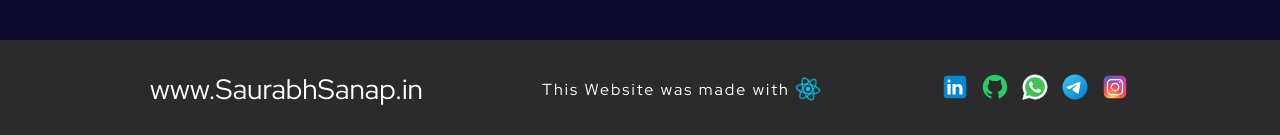
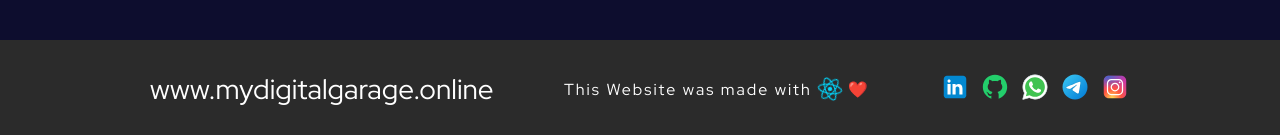
Before and after one commit to Sonooo/saurabhs-portfolio, a React (Create React App) app: page / in a window 1280 px wide. Shown: the part 2613-2748 px from the top of the page. Built offline with nearby package versions, Linux system fonts and the light colour scheme.

Commit message:
footer changed

```diff
--- a/src/components/Footer/Footer.tsx
+++ b/src/components/Footer/Footer.tsx
@@ -10,47 +10,47 @@ import instagramIcon from '../../assets/instagram.svg'
 export function Footer() {
   return (
     <Container className="footer">
-      <a href="https://SaurabhSanap.in" className="logo">
-        <span>www.Saurabh</span>
-        <span>Sanap.in</span>
+      <a href="https://mydigitalgarage.online" className="logo">
+        <span>www.mydigitalgarage</span>
+        <span>.online</span>
       </a>
       <div>
         <p>
           This Website was made with <img src={reactIcon} alt="React" />
-          {/* <span>❤️</span> */}
+          <span>❤️</span>
         </p>
       </div>
       <div className="social-media">
         <a
-          href="https://www.linkedin.com/in/codeSaurabh"
+          href="https://www.linkedin.com/in/saurabh-sanap-159871179/"
           target="_blank"
           rel="noreferrer"
         >
           <img src={linkedin} alt="Linkedin" />
         </a>
         <a
-          href="https://github.com/CodeSaurabh/"
+          href="https://github.com/Sonooo/"
           target="_blank"
           rel="noreferrer"
         >
           <img src={githubIcon} alt="GitHub" />
         </a>
         <a
-          href="https://api.whatsapp.com/send/?phone=%2B919630576848&text=Hello+Saurabh"
+          href="https://api.whatsapp.com/send/?phone=%2B919579411158&text=Hello+Saurabh"
           target="_blank"
           rel="noreferrer"
         >
           <img src={whatsapp} alt="Whatsapp" />
         </a>
         <a
-          href="https://t.me/CodeSaurabh"
+          href="https://t.me/mostlyinsaneinsaan"
           target="_blank"
           rel="noreferrer"
         >
           <img src={telegram} alt="telegram" />
         </a>
         <a
-          href="https://www.instagram.com/SaurabhSanap.in"
+          href="https://www.instagram.com/mostlyinsaneinsaan"
           target="_blank"
           rel="noreferrer"
         >
```
